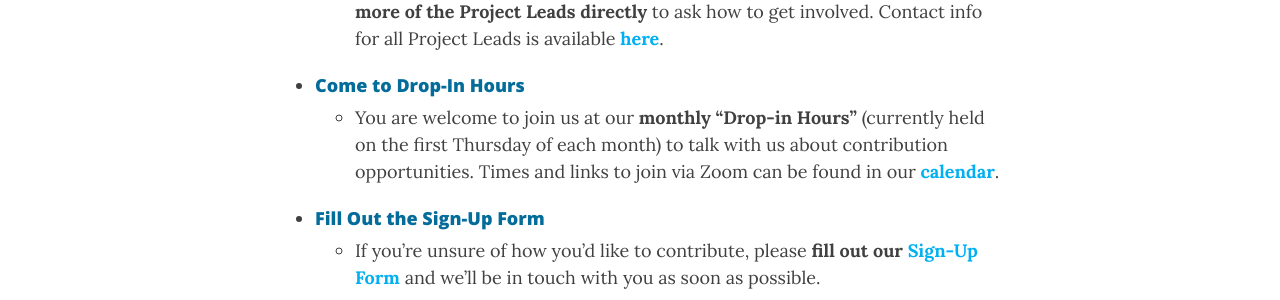
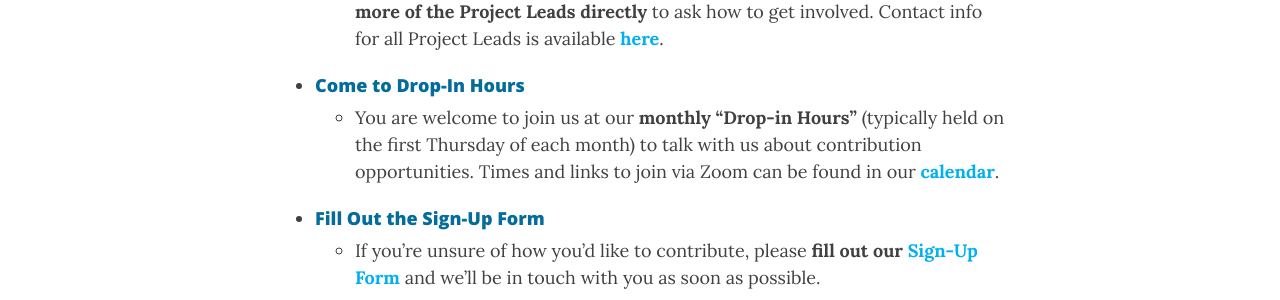
Before and after one commit to manybabies/manybabies.github.io, a Jekyll site: the page built from get_involved.md, in a window 1280 px wide and 900 px high, scrolled down 713 px. Shown: the part 154-454 px from the top of the window. Built offline with Jekyll 4.4.1, drawn with Linux system fonts in a browser that asks for light colours; nearby versions of some CDN libraries; comment, search, counter and statistics services are not loaded.

Commit message:
Update get_involved.md

```diff
--- a/get_involved.md
+++ b/get_involved.md
@@ -40,7 +40,7 @@ In addition to collecting data, there are many contribution opportunities (e.g.,
 * <h4>Email Project Leads</h4>
   * If you know which project you are interested in joining, you can **email one or more of the Project Leads directly** to ask how to get involved. Contact info for all Project Leads is available [**here**]({{site.baseurl}}/projects/).
 * <h4>Come to Drop-In Hours</h4>
-  * You are welcome to join us at our **monthly "Drop-in Hours"** (currently held on the first Thursday of each month) to talk with us about contribution opportunities. Times and links to join via Zoom can be found in our [**calendar**]({{site.baseurl}}/calendar/).
+  * You are welcome to join us at our **monthly "Drop-in Hours"** (typically held on the first Thursday of each month) to talk with us about contribution opportunities. Times and links to join via Zoom can be found in our [**calendar**]({{site.baseurl}}/calendar/).
 * <h4>Fill Out the Sign-Up Form</h4>
   * If you're unsure of how you'd like to contribute, please **fill out our <a href="#signupform">Sign-Up Form</a>** and we'll be in touch with you as soon as possible.
 * <h4>Propose a Project</h4>
```
